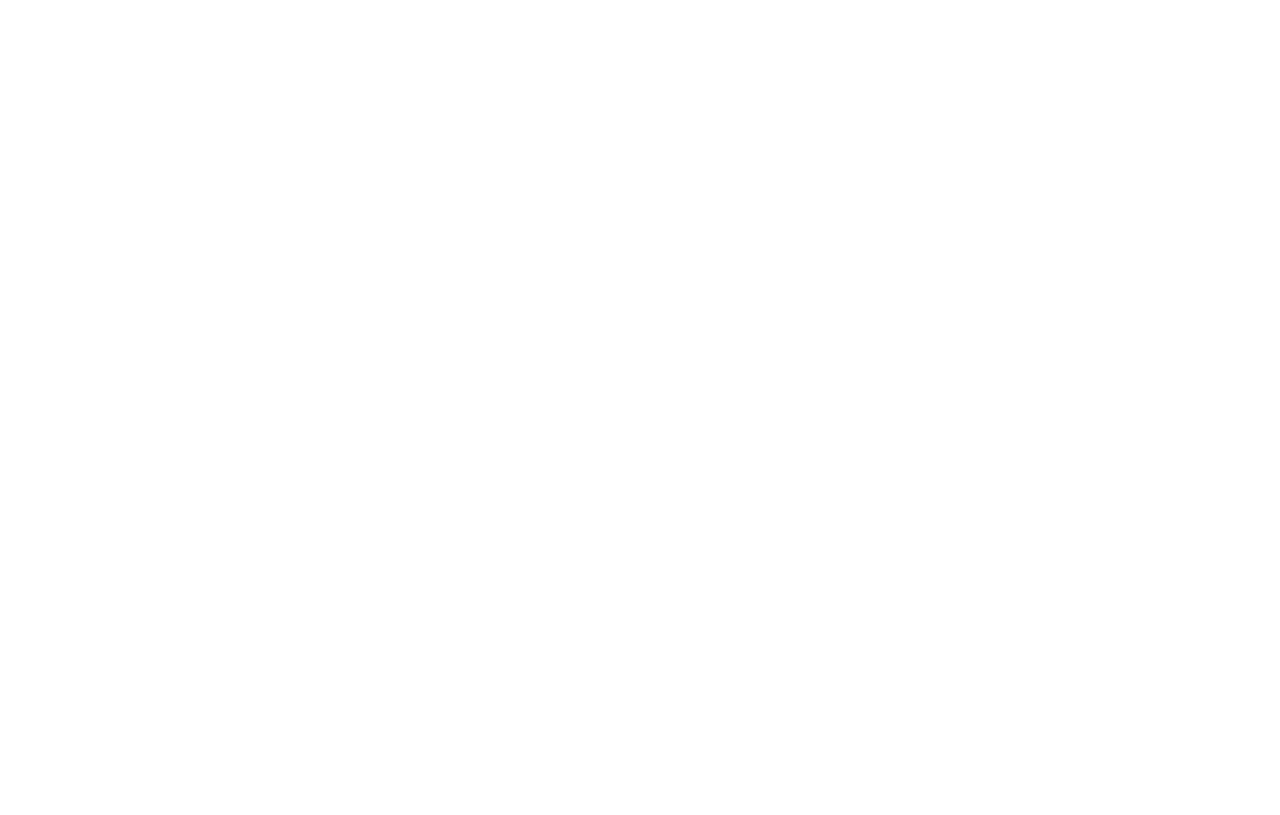
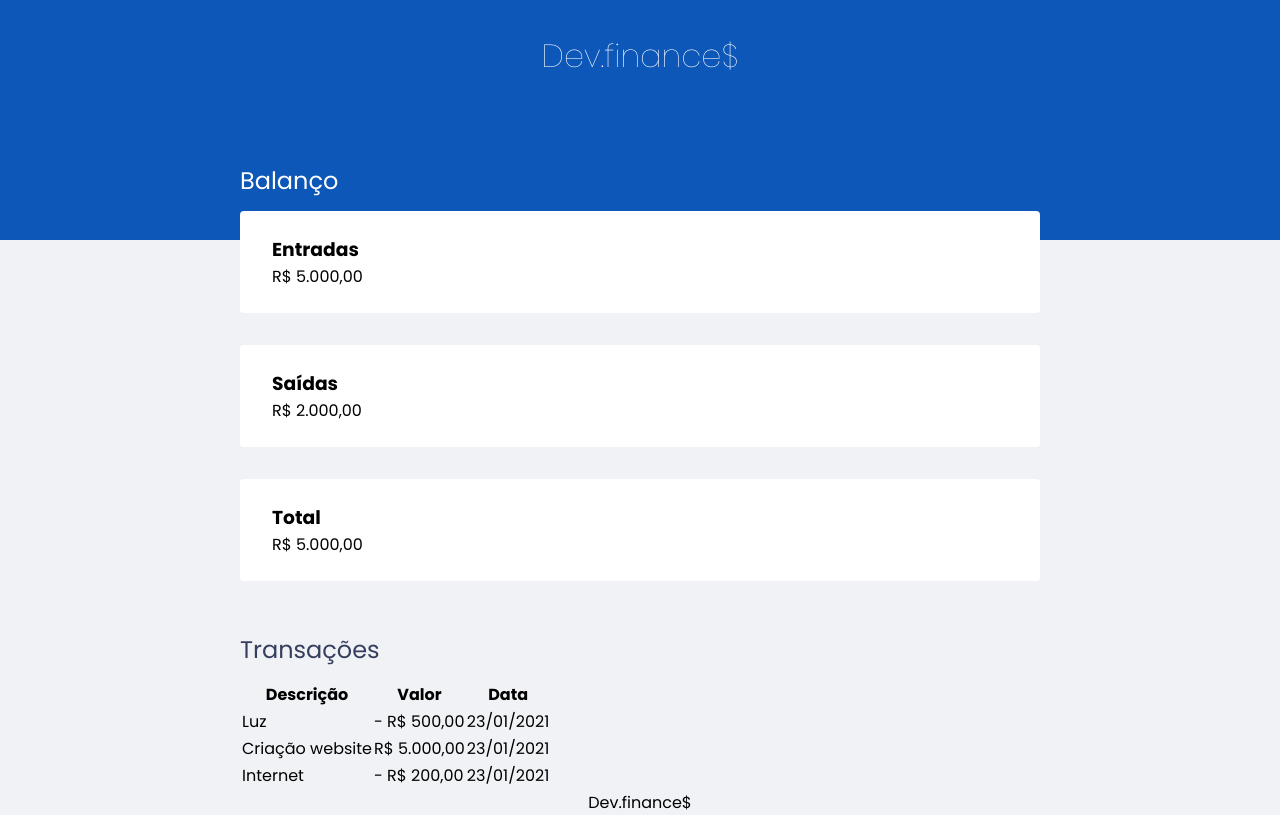
Before and after one commit to sTrkalec/Maratona-Rocketseat, a plain HTML site: page index.html in a window 1280 px wide. Drawn offline with Linux system fonts and the light colour scheme.

Commit message:
CSS folder created and populated by adding attributes. Index was also created and populated

```diff
--- a/index.html
+++ b/index.html
@@ -1,12 +1,94 @@
 <!DOCTYPE html>
-<html lang="en">
+<html lang="pt-br">
+
 <head>
     <meta charset="UTF-8">
     <meta http-equiv="X-UA-Compatible" content="IE=edge">
     <meta name="viewport" content="width=device-width, initial-scale=1.0">
-    <title>Document</title>
+    <title>Dev.Finance$</title>
+
+    <link rel="stylesheet" href="./styles.css">
+    <link rel="preconnect" href="https://fonts.gstatic.com">
+    <link
+        href="https://fonts.googleapis.com/css2?family=Poppins:ital,wght@0,100;0,400;0,700;1,100;1,400;1,700&display=swap"
+        rel="stylesheet">
+
 </head>
+
 <body>
+    <header>
+        <h1 id="logo">Dev.finance$</h1>
+    </header>
+
+    <main class="container">
+
+        <section id="balance">
+
+            <h2>Balanço</h2>
+
+            <div class="card">
+                <h3>Entradas</h3>
+                <p>R$ 5.000,00</p>
+            </div>
+
+            <div class="card">
+                <h3>Saídas</h3>
+                <p>R$ 2.000,00</p>
+            </div>
+
+            <div class="card">
+                <h3>Total</h3>
+                <p>R$ 5.000,00</p>
+            </div>
+
+        </section>
+
+        <section id="transaction">
+
+            <h2>Transações</h2>
+
+            <table id="data-table">
+
+                <thead>
+                    <tr>
+                        <th>Descrição</th>
+                        <th>Valor</th>
+                        <th>Data</th>
+                    </tr>
+                </thead>
+
+                <tbody>
+                    <tr>
+                        <td>Luz</td>
+                        <td>- R$ 500,00</td>
+                        <td>23/01/2021</td>
+                    </tr>
+                    <tr>
+                        <td>Criação website</td>
+                        <td>R$ 5.000,00</td>
+                        <td>23/01/2021</td>
+                    </tr>
+                    <tr>
+                        <td>Internet</td>
+                        <td>- R$ 200,00</td>
+                        <td>23/01/2021</td>
+                    </tr>
+                </tbody>
+
+            </table>
+
+        </section>
+
+
+
+    </main>
+
+    <footer>
+        <p>Dev.finance$</p>
+    </footer>
+
+
 
 </body>
+
 </html>
--- /dev/null
+++ b/styles.css
@@ -0,0 +1,69 @@
+/* Global==========================================*/
+:root {
+    --dark-blue: #363f5f;
+}
+
+* {
+    margin: 0;
+    padding: 0;
+    box-sizing: border-box;
+}
+
+body {
+    background: #f0f2f5;
+    font-family: "Poppins", sans-serif;
+}
+
+.container{
+    width: min(90vw, 800px);
+
+    margin: auto;
+}
+
+/* TItles ==========================================*/
+
+h2 {
+    margin-top: 3.2rem;
+    margin-bottom: 0.8rem;
+    color: var(--dark-blue);
+
+    font-weight: normal;
+}
+
+/* Header ==========================================*/
+header{
+    background: rgb(13, 87, 184);
+    padding: 2rem 0 10rem;
+    text-align: center;
+}
+
+#logo{
+    color: #fff;
+    font-weight: 100;
+
+}
+
+/* Balance ==========================================*/
+
+#balance{
+    margin-top: -8rem;
+}
+
+#balance h2{
+    color: #fff;
+
+}
+/* Card ==========================================*/
+
+.card {
+    background: white;
+    padding: 1.5rem 2rem;
+    border-radius: 0.25rem;
+    margin-bottom: 2rem;
+}
+
+/* Footer ==========================================*/
+
+footer{
+    text-align: center;
+}
```
